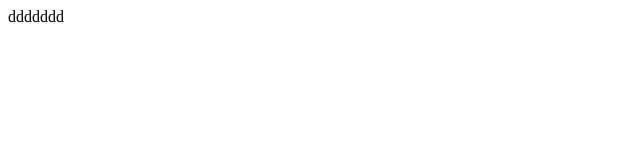
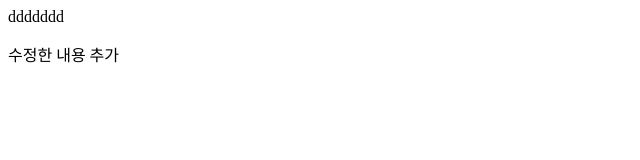
Before and after one commit to hjungmin/test-repo, a plain HTML site: page index.html in a window 1280 px wide. Shown: the whole page, without its empty margins (0-640 px from the left). Drawn offline with Linux system fonts and the light colour scheme.

Commit message:
html 파일에 추가내용.

```diff
--- a/index.html
+++ b/index.html
@@ -8,5 +8,8 @@
   </head>
   <body>
     ddddddd
+    <div>
+      <p>수정한 내용 추가</p>
+    </div>
   </body>
 </html>
```
